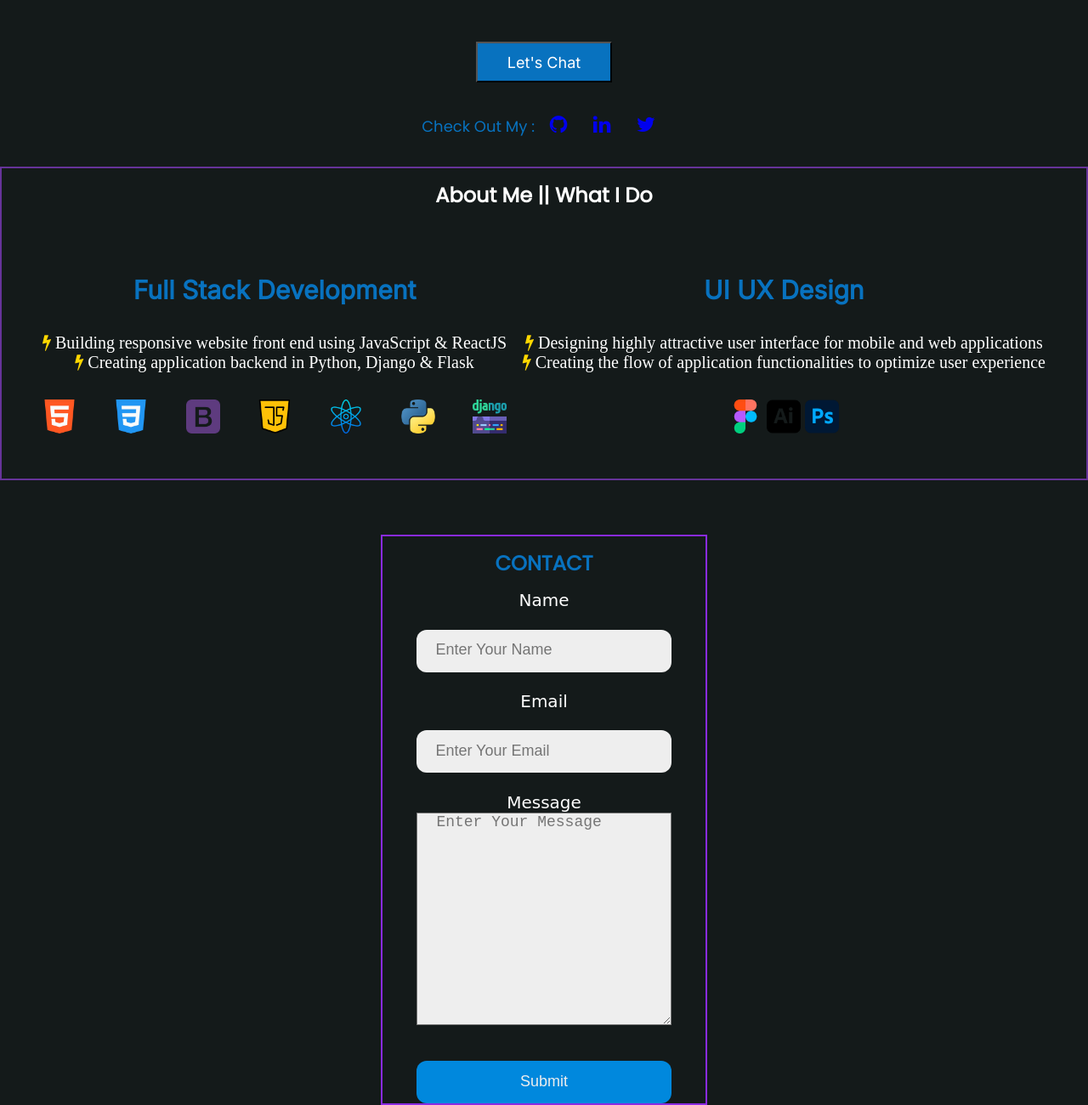
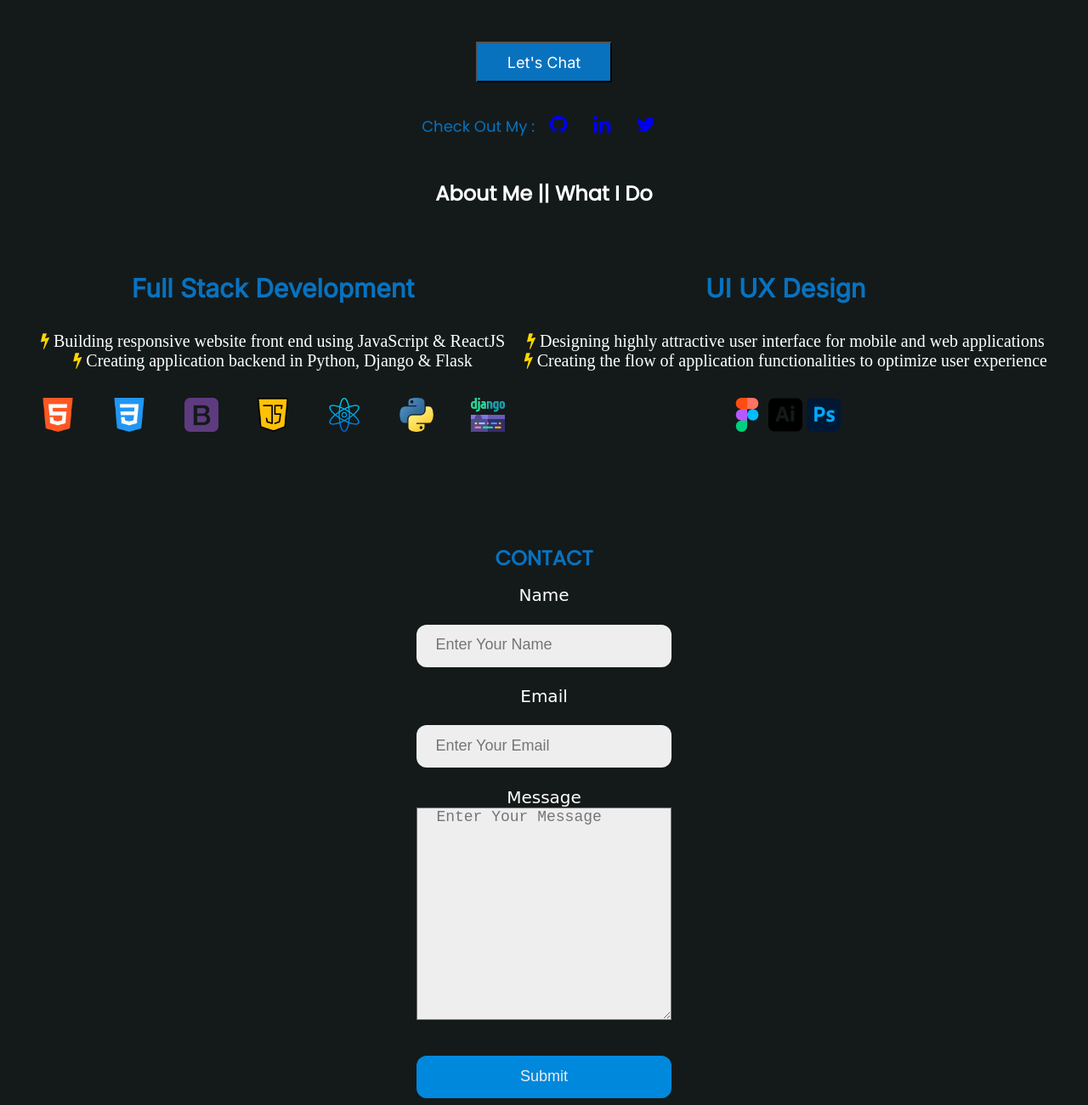
Before and after one commit to Marvyn21/Personal-Website, a plain HTML site: page index.html in a window 1280 px wide. Shown: the part 441-1741 px from the top of the page at 85% size. Drawn offline with Linux system fonts and the light colour scheme; a web font is replaced by a local one.

```diff
--- a/style.css
+++ b/style.css
@@ -126,7 +126,7 @@
     text-align: center;
     align-items: center;
     justify-content: space-between;
-    border: 2px solid rebeccapurple;
+    /* border: 2px solid rebeccapurple; */
     margin-bottom: 4rem;
 }
 .about_me h2{
@@ -179,7 +179,7 @@
 
 .contact__form{
     width: 30%;
-    border: 2px solid blueviolet;
+    /* border: 2px solid blueviolet; */
     margin: 0 auto;
     /* display: block; */
     justify-content: center;
```
